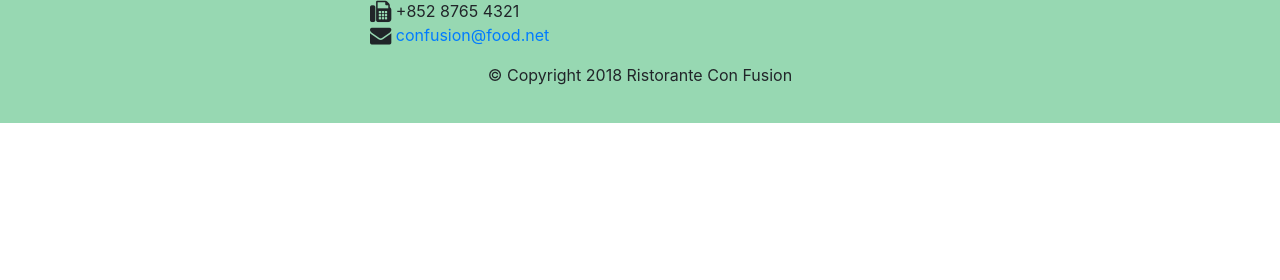
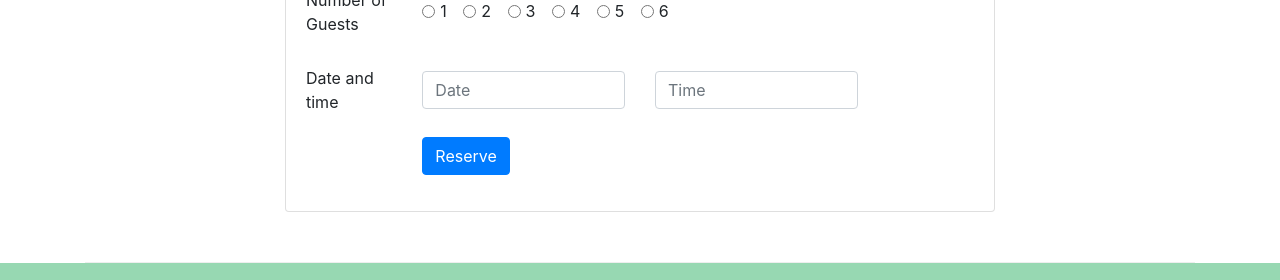
Before and after one commit to DiegoColonV/boostrap-coursera, a website: page index.html in a window 1280 px wide. Shown: the part 1683-1963 px from the top of the page. Before the commit the page ends 1806 px from the top, so only its background shows below. Drawn offline with nearby package versions, Linux system fonts and the light colour scheme.

Commit message:
Assignment Two

```diff
--- a/index.html
+++ b/index.html
@@ -41,8 +41,11 @@
                     <h1>Ristorante con Fusion</h1>
                     <p>We take inspiration from the World's best cuisines, and create a unique fusion experience. Our lipsmacking creations will tickle your culinary senses!</p>
                 </div>
-                <div class="col-12 col-sm align-self-center">
+                <div class="col-12 col-sm-3 align-self-center">
                     <img src="img/logo.png" class="img-fluid">
+                </div>
+                <div class="col-12 col-sm-3 align-self-center">
+                    <a href="#cardform"><button type="button" class="btn btn-dark btn-block btn-lg">Reserve Table</button></a>
                 </div>
             </div>
         </div>
@@ -70,8 +73,13 @@
                 <h3>This Month's Promotions</h3>
             </div>
             <div class="col col-sm col-md">
-                <h2>Weekend Grand Buffet</h2>
-                <p class="d-none d-sm-block">Featuring mouthwatering combinations with a choice of five different salads, six enticing appetizers, six main entrees and five choicest desserts. Free flowing bubbly and soft drinks. All for just $19.99 per person </p>
+                <div class="media">
+                    <img class="d-flex ml-3 align-self-center img-thumbnail order-last" src="img/buffet.png" alt="buffet">
+                    <div class="media-body">
+                        <h2 class="mt-0">Weekend Grand Buffet <span class="badge badge-danger">NEW</span></h2>
+                        <p class="d-none d-sm-block">Featuring mouthwatering combinations with a choice of five different salads, six enticing appetizers, six main entrees and five choicest desserts. Free flowing bubbly and soft drinks. All for just $19.99 per person </p>
+                    </div>
+                </div>
             </div>
         </div>
 
@@ -86,6 +94,63 @@
                         <h2 class="mt-0">Alberto Somayya</h2>
                         <h4>Executive Chef</h4>
                         <p class="d-none d-sm-block">Award winning three-star Michelin chef with wide International experience having worked closely with whos-who in the culinary world, he specializes in creating mouthwatering Indo-Italian fusion experiences. </p>
+                    </div>
+                </div>
+            </div>
+        </div>
+
+        <div class="row row-content align-items-center justify-content-center">
+            <div class="col-12 col-sm-8">
+                <div class="card">
+                    <h3 class="card-header bg-info text-white">Reserve Table</h3>
+                    <div class="card-body">
+                        <form id="cardform">
+                            <div class="form-group row align-items-center">
+                                <label for="nog" class="col-md-2 col-form-label">Number of Guests</label>
+                                <div class="col-md-10">
+                                    <div class="form-check form-check-inline">
+                                        <input type="radio" class="form-check-input" id="rb1" name="rbts">
+                                        <label class="form-check-label" for="rb1">1</label>
+                                    </div>
+                                    <div class="form-check form-check-inline">
+                                        <input type="radio" class="form-check-input" id="rb2" name="rbts">
+                                        <label class="form-check-label" for="rb2">2</label>
+                                    </div>
+                                    <div class="form-check form-check-inline">
+                                        <input type="radio" class="form-check-input" id="rb3" name="rbts">
+                                        <label class="form-check-label" for="rb3">3</label>
+                                    </div>
+                                    <div class="form-check form-check-inline">
+                                        <input type="radio" class="form-check-input" id="rb4" name="rbts">
+                                        <label class="form-check-label" for="rb4">4</label>
+                                    </div>
+                                    <div class="form-check form-check-inline">
+                                        <input type="radio" class="form-check-input" id="rb5" name="rbts">
+                                        <label class="form-check-label" for="rb5">5</label>
+                                    </div>
+                                    <div class="form-check form-check-inline">
+                                        <input type="radio" class="form-check-input" id="rb6" name="rbts">
+                                        <label class="form-check-label" for="rb6">6</label>
+                                    </div>
+                                </div>
+                            </div>
+                            <div class="form-group row align-items-center">
+                                <label for="date" class="col-12 col-md-2 col-form-label">Date and time</label>
+                                <div class="col-12 col-md-4">
+                                    <input type="text" class="form-control" id="date" name="date" placeholder="Date">
+                                </div>
+                                <div class="col-12 col-md-4">
+                                    <input type="text" class="form-control" id="time" name="time" placeholder="Time">
+                                </div>
+                            </div>
+                            <div class="form-group row">
+                                <div class="offset-md-2 col-md-10">
+                                    <button type="submit" class="btn btn-primary">
+                                        Reserve
+                                    </button>
+                                </div>
+                            </div>
+                        </form>
                     </div>
                 </div>
             </div>
```
